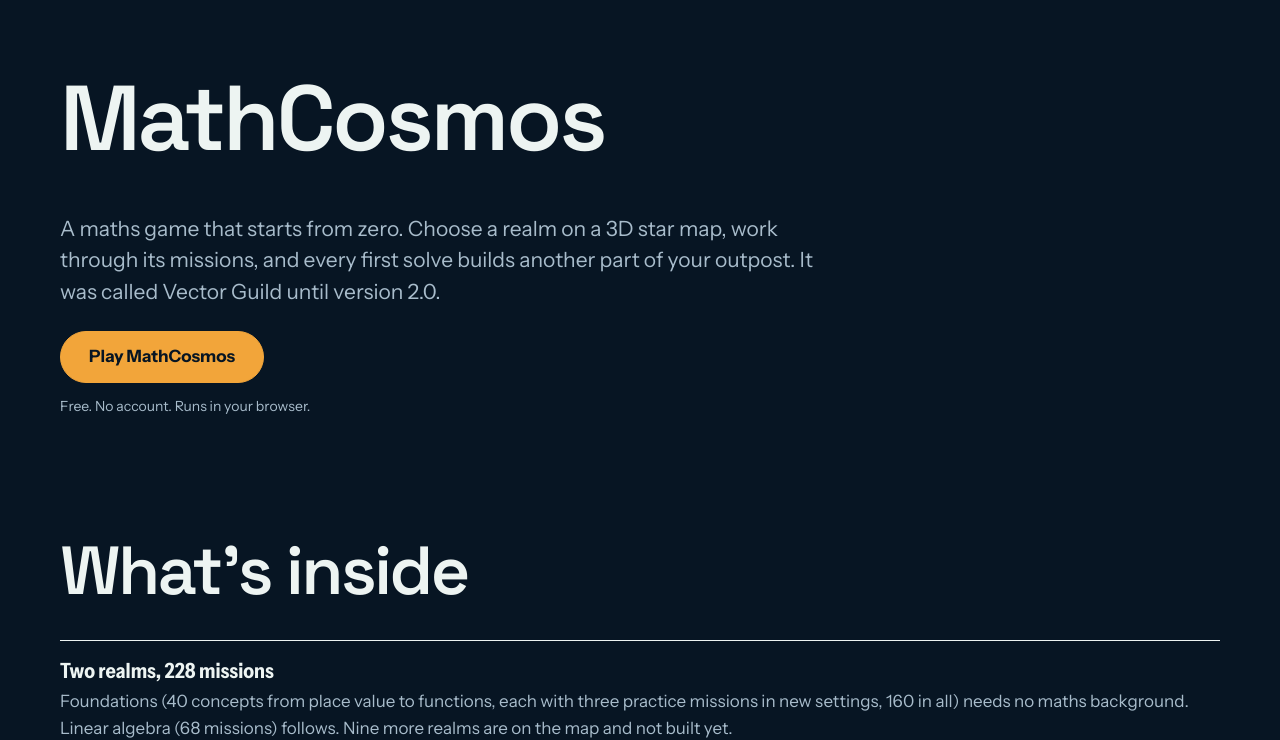
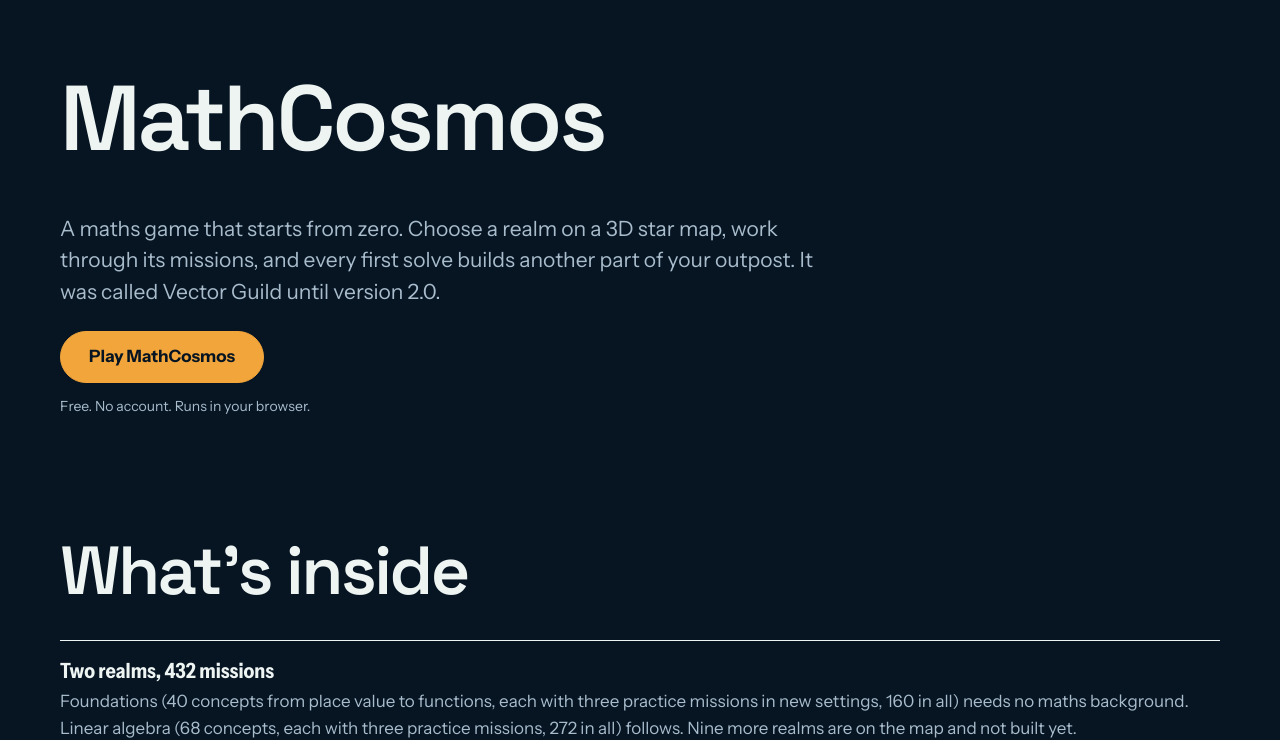
Before and after one commit to giovannicallahan/giovannicallahan.github.io, a plain HTML site: page projects/vector-guild.html in a window 1280 px wide. Shown: the part 67-807 px from the top of the page. Drawn offline with Linux system fonts and the light colour scheme.

Commit message:
Rebuild pages for MathCosmos 2.3

```diff
--- a/projects/vector-guild.html
+++ b/projects/vector-guild.html
@@ -6,11 +6,11 @@
 <meta http-equiv="Content-Security-Policy" content="default-src 'self'; img-src 'self' data:; style-src 'self'; script-src 'self'; font-src 'self'; connect-src https://formspree.io; form-action 'self' https://formspree.io; object-src 'none'; base-uri 'none'">
 <meta name="referrer" content="strict-origin-when-cross-origin">
 <title>MathCosmos — learn maths from zero, one realm at a time</title>
-<meta name="description" content="A free browser game for learning maths from the beginning: 228 missions across Foundations and linear algebra, and every first solve builds part of an outpost.">
+<meta name="description" content="A free browser game for learning maths from the beginning: 432 missions across Foundations and linear algebra, and every first solve builds part of an outpost.">
 <link rel="canonical" href="https://giovannicallahan.github.io/projects/vector-guild.html">
 <meta property="og:type" content="website">
 <meta property="og:title" content="MathCosmos — learn maths from zero, one realm at a time">
-<meta property="og:description" content="A free browser game for learning maths from the beginning: 228 missions across Foundations and linear algebra, and every first solve builds part of an outpost.">
+<meta property="og:description" content="A free browser game for learning maths from the beginning: 432 missions across Foundations and linear algebra, and every first solve builds part of an outpost.">
 <meta property="og:url" content="https://giovannicallahan.github.io/projects/vector-guild.html">
 <meta property="og:image" content="https://giovannicallahan.github.io/img/og-home.png">
 <meta name="twitter:card" content="summary_large_image">
@@ -53,7 +53,7 @@
   <div class="wrap">
     <div class="section-head"><h2 id="vg-h">What's inside</h2></div>
     <ul class="feature-list">
-      <li><strong>Two realms, 228 missions</strong><span>Foundations (40 concepts from place value to functions, each with three practice missions in new settings, 160 in all) needs no maths background. Linear algebra (68 missions) follows. Nine more realms are on the map and not built yet.</span></li>
+      <li><strong>Two realms, 432 missions</strong><span>Foundations (40 concepts from place value to functions, each with three practice missions in new settings, 160 in all) needs no maths background. Linear algebra (68 concepts, each with three practice missions, 272 in all) follows. Nine more realms are on the map and not built yet.</span></li>
       <li><strong>Collect the people behind the maths</strong><span>Solving missions earns stardust. Spend it to find 48 mathematicians, physicists and computing pioneers, each with a short checked biography. No real money, ever.</span></li>
       <li><strong>One calculation at a time</strong><span>Each mission has a purpose, a lesson and a worked example, ordered so every idea builds on the last.</span></li>
       <li><strong>Hints, guided steps and labs</strong><span>A graph lab and a 3D bench let you see the vectors before you commit to an answer.</span></li>
```
